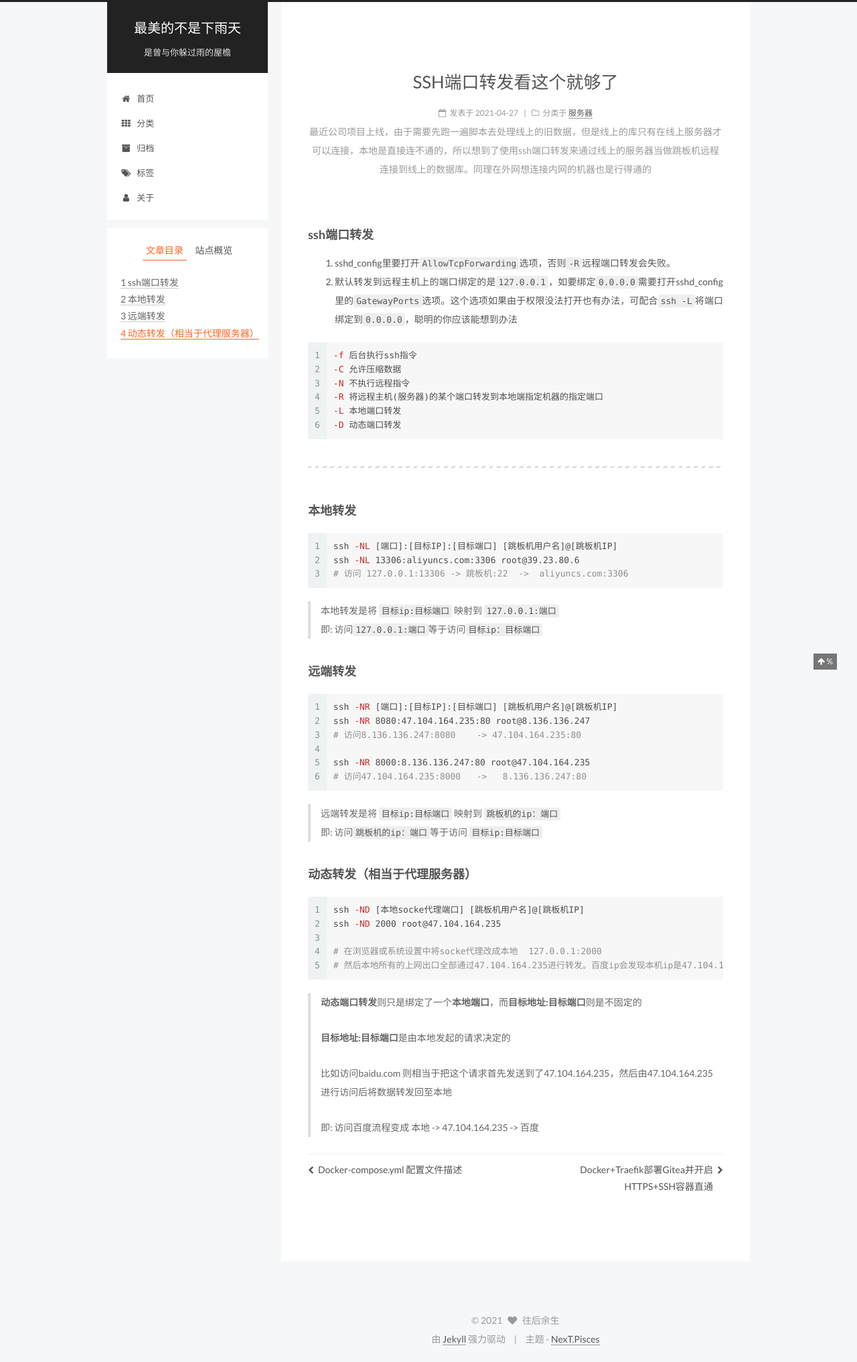
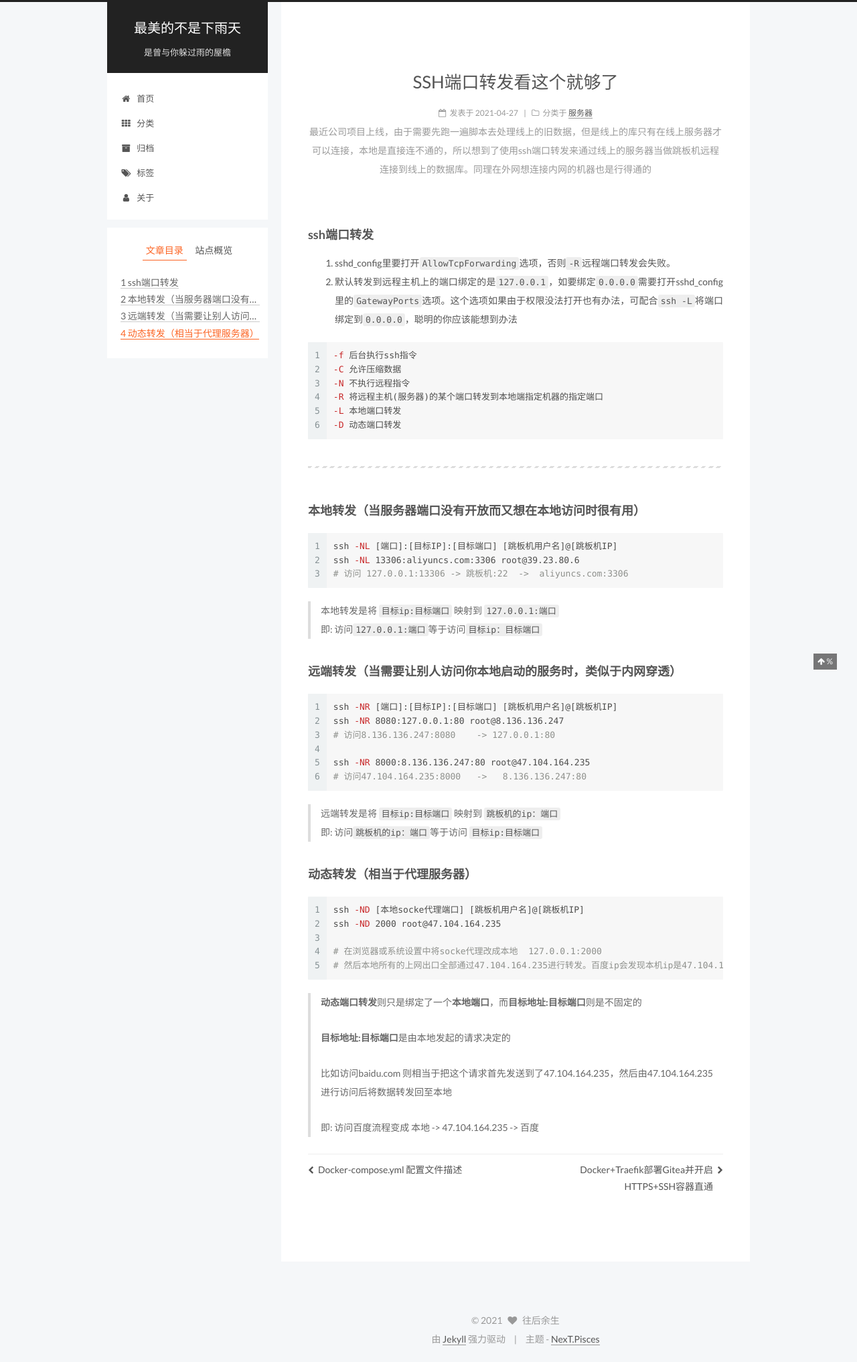
Before and after one commit to 1269146988/1269146988.github.io, a Jekyll site: the page built from docs/_posts/2021-04-27-ssh-ports-forward.md, in a window 1280 px wide. Shown: the whole page at 67% size. Built offline with Jekyll 4.4.1, drawn with Linux system fonts in a browser that asks for light colours; comment, search, counter and statistics services are not loaded.

Commit message:
修改ssh转发文章

````diff
--- a/docs/_posts/2021-04-27-ssh-ports-forward.md
+++ b/docs/_posts/2021-04-27-ssh-ports-forward.md
@@ -23,7 +23,7 @@ categories:
 
 ------
 
-### 本地转发
+### 本地转发（当服务器端口没有开放而又想在本地访问时很有用）
 
 ```shell
 ssh -NL [端口]:[目标IP]:[目标端口] [跳板机用户名]@[跳板机IP]
@@ -35,12 +35,12 @@ ssh -NL 13306:aliyuncs.com:3306 root@39.23.80.6
 
 
 
-### 远端转发
+### 远端转发（当需要让别人访问你本地启动的服务时，类似于内网穿透）
 
 ```shell
 ssh -NR [端口]:[目标IP]:[目标端口] [跳板机用户名]@[跳板机IP]
-ssh -NR 8080:47.104.164.235:80 root@8.136.136.247
-# 访问8.136.136.247:8080    -> 47.104.164.235:80
+ssh -NR 8080:127.0.0.1:80 root@8.136.136.247
+# 访问8.136.136.247:8080    -> 127.0.0.1:80
 
 ssh -NR 8000:8.136.136.247:80 root@47.104.164.235
 # 访问47.104.164.235:8000   ->   8.136.136.247:80
````
Also changed, not shown: docs/_posts/2021-07-01-learn-go.md (+1 -1 lines).
